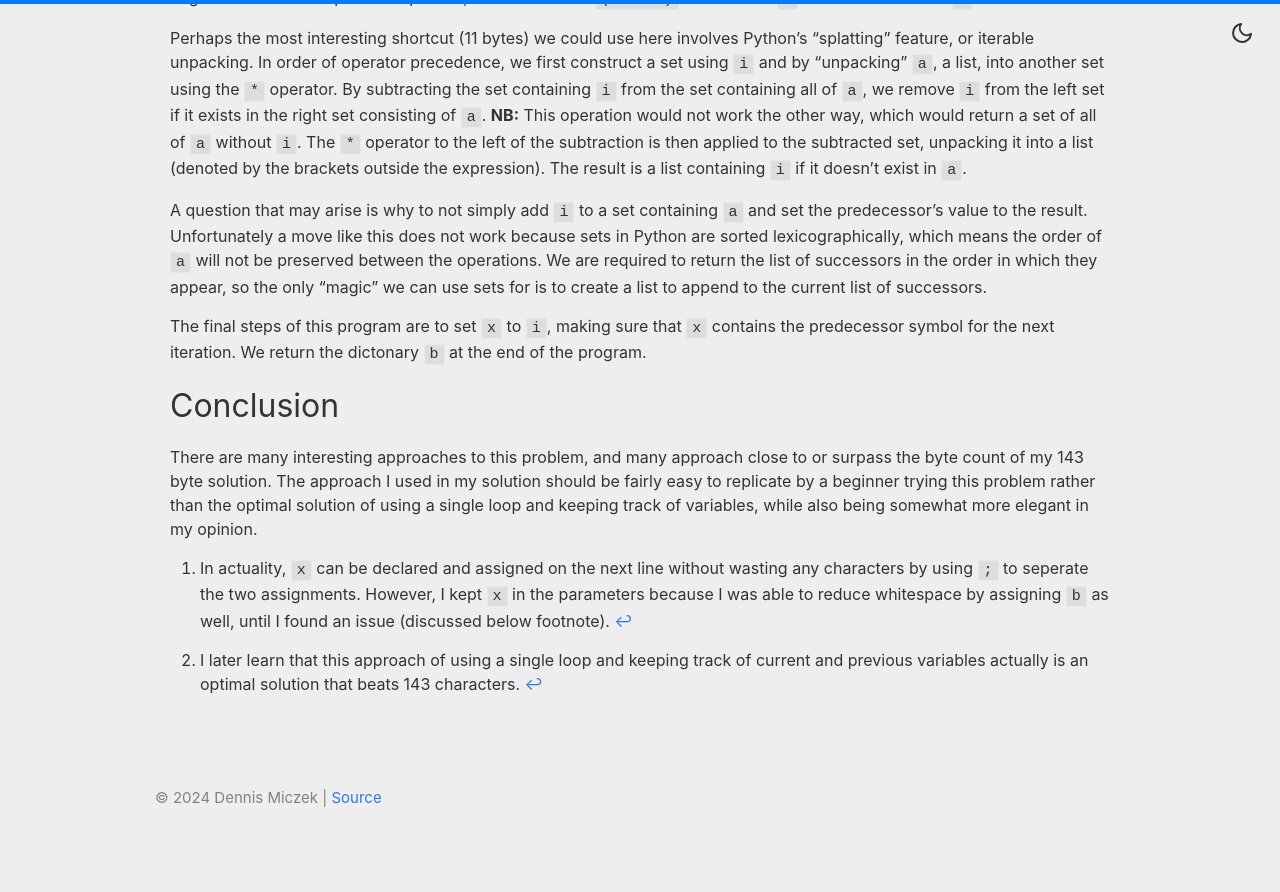
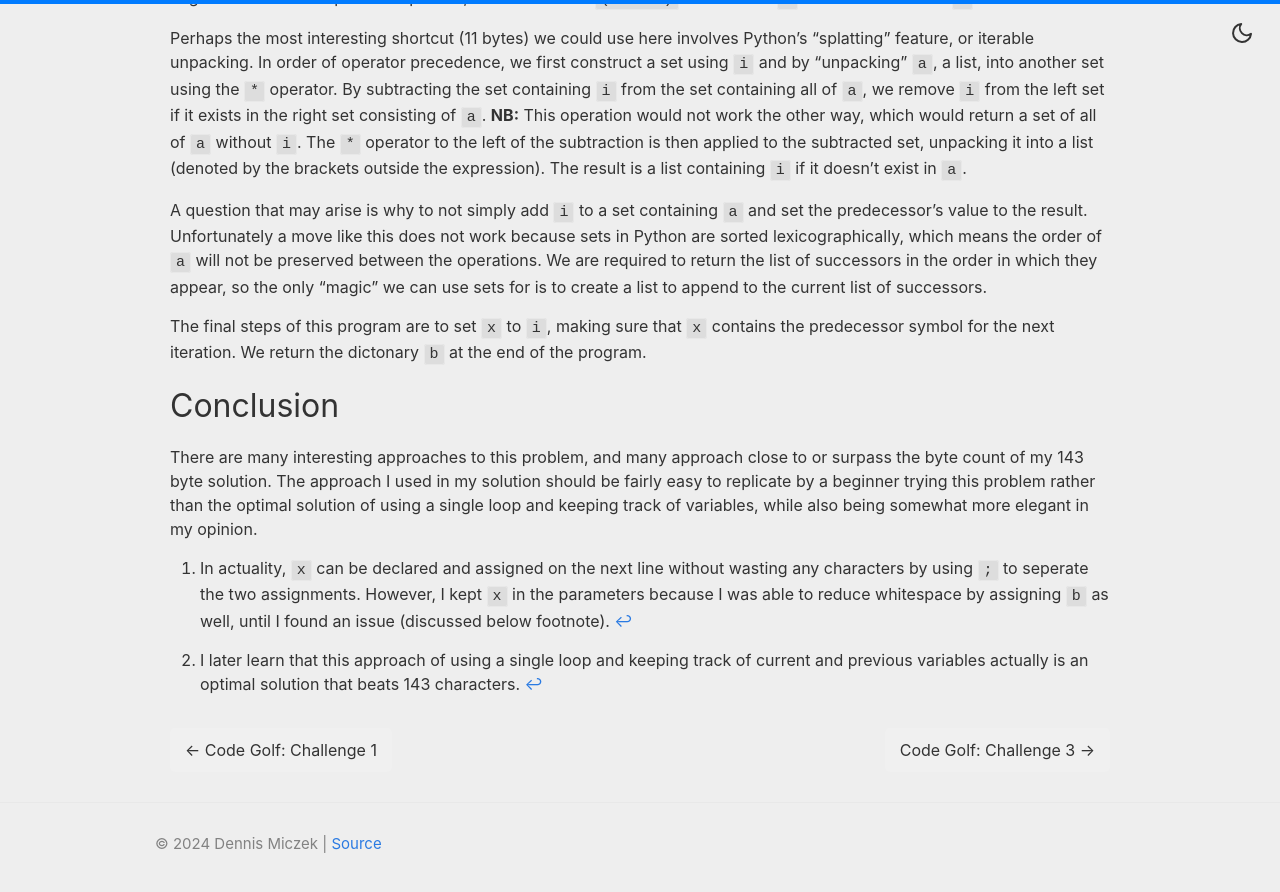
Before and after one commit to dmicz/dmicz.github.io, a Jekyll site: the page built from _posts/2023-10-19-code-golf-2.markdown, in a window 1280 px wide and 900 px high, scrolled down 3623 px. Shown: the top 892 px of the window. Built offline with Jekyll 4.4.1, drawn with Linux system fonts in a browser that asks for light colours; before the commit the page ends 4477 px from its top, so only the background shows below that.

Commit message:
add series to existing posts

```diff
--- a/_posts/2023-10-02-code-golf-1.markdown
+++ b/_posts/2023-10-02-code-golf-1.markdown
@@ -3,6 +3,7 @@ layout: post
 title:  "Code Golf: Challenge 1"
 date:   2023-10-02
 category: code-golf
+series: "Code Golf"
 ---
 
 Welcome to my first post about code golf! I am still working on SimX, but was recently challenged to do a code golf challenge in my computer science class covering Python.
--- a/_posts/2023-10-19-code-golf-2.markdown
+++ b/_posts/2023-10-19-code-golf-2.markdown
@@ -3,6 +3,7 @@ layout: post
 title:  "Code Golf: Challenge 2"
 date:   2023-10-19
 category: code-golf
+series: "Code Golf"
 ---
 
 Welcome to a second breakdown of my code golf submission. I'll be going over some of the tricks of the final solution, rather than the process to getting there.
--- a/_posts/2023-11-03-neural-networks-1.markdown
+++ b/_posts/2023-11-03-neural-networks-1.markdown
@@ -4,6 +4,7 @@ title:  "MNIST Digit Recognition with a Multilayer Perceptron"
 date:   2023-11-03
 category: machine-learning
 image: /assets/img/MultiLayerPerceptron.png
+series: "NNDigitKit"
 ---
 
 *Short update on SimX: the project is taking the backburner right now as I pursue different academic goals, I may return to it at a later date.*
--- a/_posts/2023-11-07-code-golf-3.markdown
+++ b/_posts/2023-11-07-code-golf-3.markdown
@@ -3,6 +3,7 @@ layout: post
 title:  "Code Golf: Challenge 3"
 date:   2023-11-07
 category: code-golf
+series: "Code Golf"
 ---
 
 Welcome to the third breakdown of my code golf submissions for my introductory CS class. The problem for this challenge had a leaderboard for both non-regex and [regex](https://en.wikipedia.org/wiki/Regular_expression) solutions, and I decided to use regex to increase my familarity with it.
--- a/_posts/2023-11-28-neural-networks-2.markdown
+++ b/_posts/2023-11-28-neural-networks-2.markdown
@@ -4,6 +4,7 @@ title:  "Neural Network Digit Recognition: Part 2"
 date:   2023-11-28
 category: machine-learning
 image: /assets/img/NNDK-visualstudiodebug1.png
+series: "NNDigitKit"
 ---
 
 I've been working on and off with the my [digit recognition project](/machine-learning/neural-networks-1) between other machine learning coursework, and am pleased to share my new developments on this project. For the full source code, please visit my [GitHub repo](https://github.com/dmicz/NNDigitKit).
```
